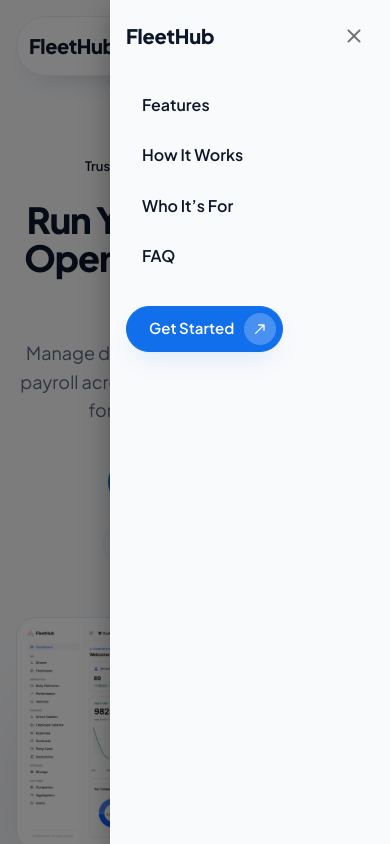
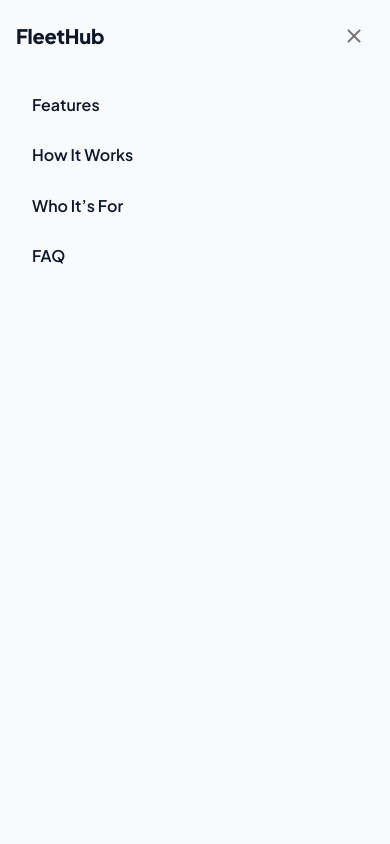
Before and after one commit to FahadAlduaij/fleethub-web, a React (Vite) app: page / in a window 390 px wide. Both pictures are taken after a click on the button "Open menu". Shown: the top 844 px of the page. Built offline with nearby package versions, Linux system fonts and the light colour scheme.

Commit message:
Make the mobile nav drawer full-width and drop the in-drawer Get Started button

```diff
--- a/src/components/Navbar.jsx
+++ b/src/components/Navbar.jsx
@@ -104,7 +104,11 @@
         anchor="right"
         open={open}
         onClose={() => setOpen(false)}
-        slotProps={{ paper: { sx: { width: 280, bgcolor: 'background.default', p: 2 } } }}
+        slotProps={{
+          paper: {
+            sx: { width: '100vw', maxWidth: '100%', bgcolor: 'background.default', p: 2 },
+          },
+        }}
       >
         <Stack
           direction="row"
@@ -133,13 +137,6 @@
             </ListItemButton>
           ))}
         </List>
-        <ActionButton
-          href="#cta"
-          onClick={() => setOpen(false)}
-          sx={{ mt: 2, alignSelf: 'flex-start' }}
-        >
-          {nav.cta}
-        </ActionButton>
       </Drawer>
     </Box>
   );
```
